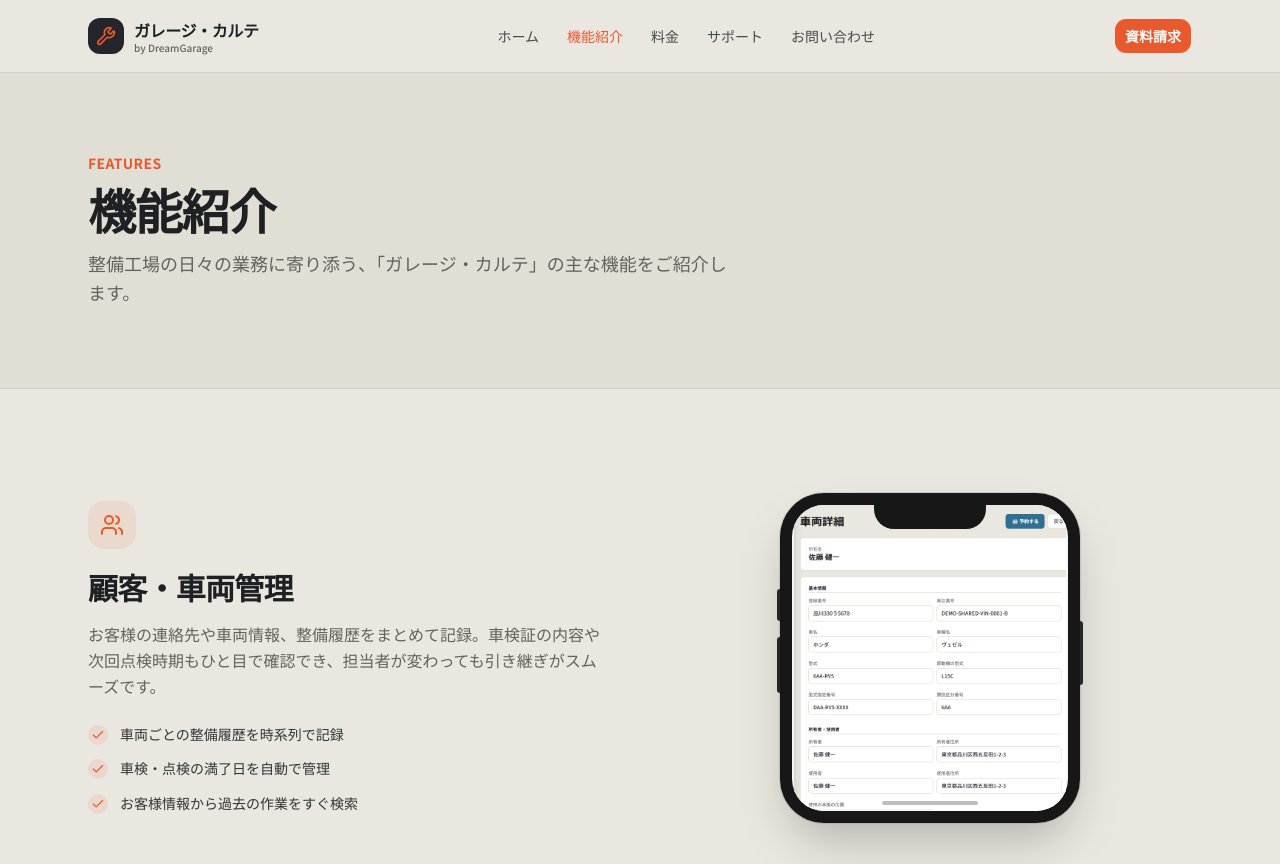
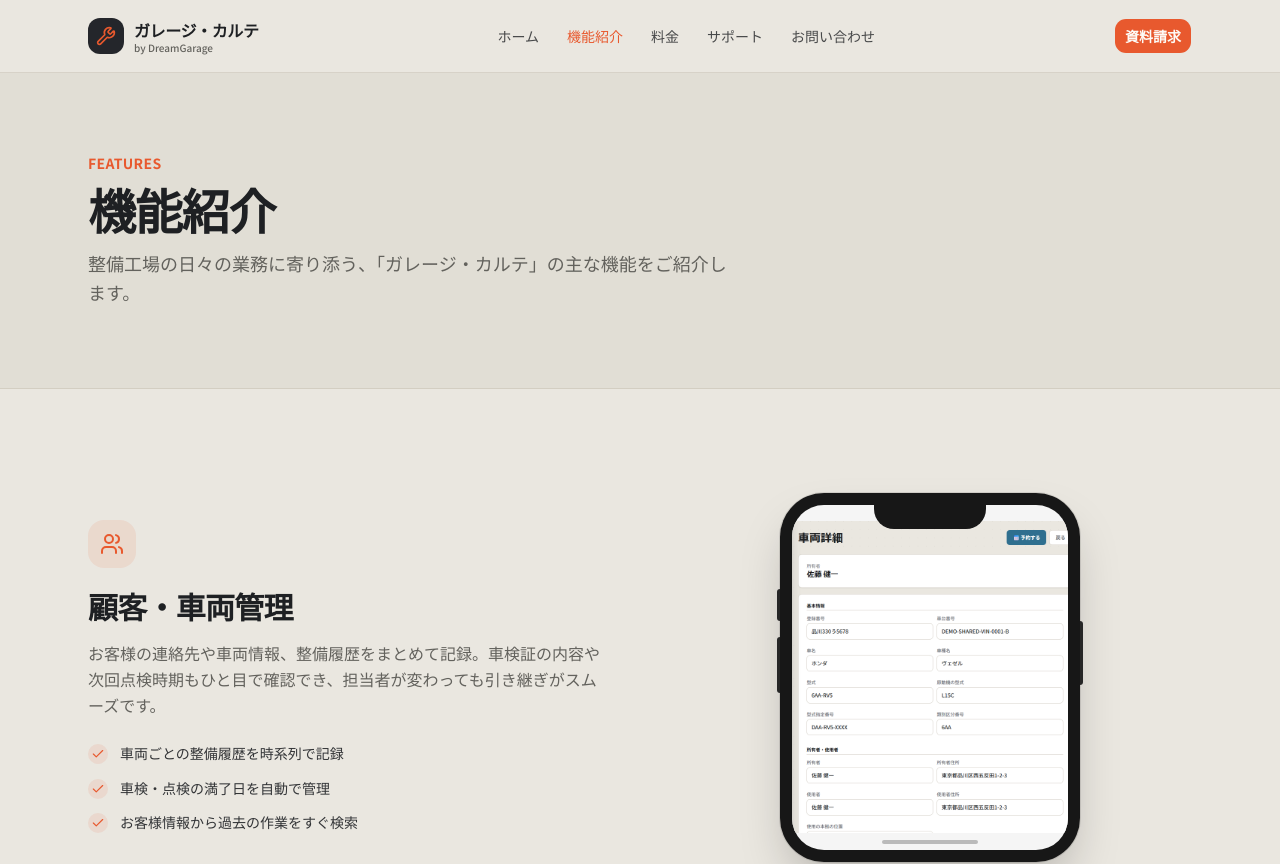
Before and after one commit to KeAzz0701/DreamGarageLite, a Next.js app in the folder marketing/: page /features in a window 1280 px wide. Shown: the top 864 px of the page. Built offline with nearby package versions, Linux system fonts and the light colour scheme.

Commit message:
fix: 機能紹介の携帯フレームをもう少し縦長に調整
9:10だとまだ縦の長さが物足りなかったため4:5に変更。

```diff
--- a/marketing/components/home/feature-media.tsx
+++ b/marketing/components/home/feature-media.tsx
@@ -61,7 +61,7 @@ function PhoneFrame({ children }: { children: React.ReactNode }) {
         <div className="absolute -left-[3px] top-36 h-14 w-[3px] rounded-l bg-neutral-800" aria-hidden="true" />
         <div className="absolute -right-[3px] top-32 h-16 w-[3px] rounded-r bg-neutral-800" aria-hidden="true" />
 
-        <div className="relative aspect-[9/10] w-full overflow-hidden rounded-[2rem] bg-neutral-100">
+        <div className="relative aspect-[4/5] w-full overflow-hidden rounded-[2rem] bg-neutral-100">
           {/* ノッチ */}
           <div className="absolute left-1/2 top-0 z-10 h-6 w-28 -translate-x-1/2 rounded-b-2xl bg-neutral-900" aria-hidden="true" />
           <div className="absolute inset-0 flex items-center justify-center">{children}</div>
```
